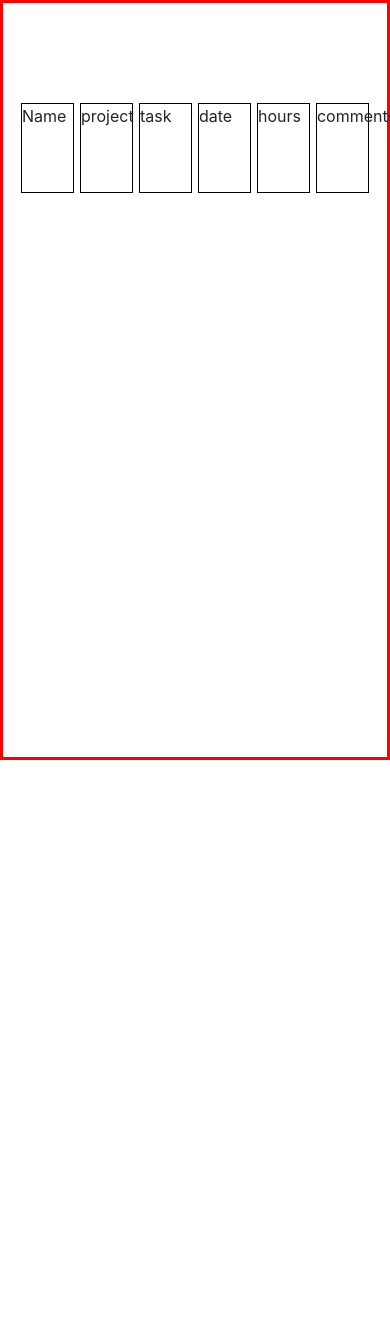
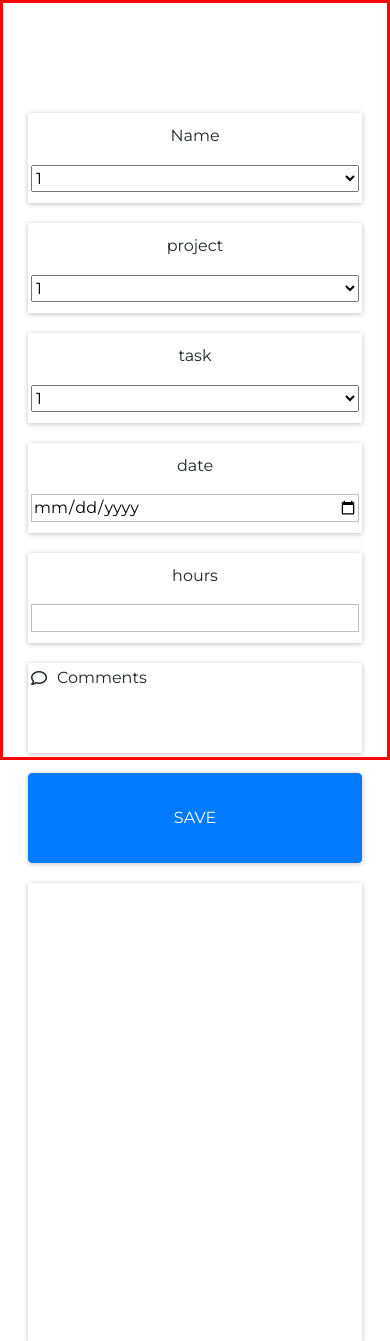
Before and after one commit to SamerAtawna/HoursCharge, a PHP site: page / in a window 390 px wide. Shown: the part 42-1383 px from the top of the page. Before the commit the page ends 802 px from the top, so only its background shows below. Run offline with PHP 8.4, Linux system fonts and the light colour scheme; some libraries are stand-ins or nearby versions.

Commit message:
improved ui + added responsivnes

```diff
--- a/index.html
+++ b/index.html
@@ -3,6 +3,8 @@
 <head>
 	<title>Hours Charger</title>
     <link rel="stylesheet" type="text/css" href="style/style.css">
+        <link rel="stylesheet" type="text/css" href="style/reponsive.css">
+    <link rel="stylesheet" href="https://use.fontawesome.com/releases/v5.6.3/css/all.css" integrity="sha384-UHRtZLI+pbxtHCWp1t77Bi1L4ZtiqrqD80Kn4Z8NTSRyMA2Fd33n5dQ8lWUE00s/" crossorigin="anonymous">
     <link href="https://stackpath.bootstrapcdn.com/bootstrap/4.2.1/css/bootstrap.min.css" rel="stylesheet" integrity="sha384-GJzZqFGwb1QTTN6wy59ffF1BuGJpLSa9DkKMp0DgiMDm4iYMj70gZWKYbI706tWS" crossorigin="anonymous">
     <script src="https://stackpath.bootstrapcdn.com/bootstrap/4.2.1/js/bootstrap.min.js" integrity="sha384-B0UglyR+jN6CkvvICOB2joaf5I4l3gm9GU6Hc1og6Ls7i6U/mkkaduKaBhlAXv9k" crossorigin="anonymous"></script>
     <meta name="viewport" content="width=device-width, initial-scale=1.0">
@@ -14,14 +16,44 @@
     </div>
 
     <div class="container">
+                <div class="name">Name
+                    <select id="name">
+                            <option value="1">1</option>
+                             <option value="2">2</option>
 
-                <div class="name">Name</div>
-                 <div class="project">project</div>
-                 <div class="task">task</div>
-                 <div class="date">date</div>
 
-                 <div class="hours">hours</div>
-                 <div class="comments">comments</div>
+                    </select>
+                                    </div>
+                 <div class="project">project
+            <select id="name">
+                            <option value="1">1</option>
+                             <option value="2">2</option>
+
+
+                    </select>
+                </div>
+                 <div class="task">task
+         <select id="name">
+                             <option value="1">1</option>
+                             <option value="2">2</option>
+
+
+                    </select>
+
+        </div>
+                 <div class="date">date
+            <input type=date>
+        </div>
+                 <div class="hours">hours
+                     <input type=number min=1 step=0.1>
+
+
+        </div>
+                 <div class="comments"><i class="far fa-comment"></i>Comments
+                     <textarea id=comment></textarea>
+                     </div>
+                <input type=button class="btn btn-primary" value="SAVE">
+        <div class="dttable"></div>
 
 
 
--- /dev/null
+++ b/style/reponsive.css
@@ -0,0 +1,8 @@
+@media only screen and (max-width: 466px){
+
+    .container > *{
+        width:100%;
+    }
+
+
+}
--- a/style/style.css
+++ b/style/style.css
@@ -1,3 +1,5 @@
+
+@import url('https://fonts.googleapis.com/css?family=Montserrat');
 .header{
     position: relative;
     display: flex;
@@ -6,6 +8,7 @@
     height:5vh;
 
 }
+
 .title{
    color:white;
     align-self: center;
@@ -17,16 +20,57 @@
     display:flex;
     padding-top:100px;
     border:3px solid red;
+    font-family: Montserrat;
     height:90vh;
     flex-wrap: wrap;
-    justify-content: space-around
+    justify-content: space-between;
 
 }
-.container *{
-    border:1px solid black;
-    width:15%;
+.container > *{
+    border:1px solid white;
+    width:180px;
     height:90px;
+    margin:10px;
+    box-shadow: 0px 1px 5px silver;
+    display: flex;
+    flex-direction: column;
+    padding:2px;
+    justify-content: space-around;
+    text-align: center;
+
+
 }
 .dttable{
     width:100%;
+    height:70%;
 }
+.comments{
+    width:100%;
+    display: flex;
+        flex-direction: row;
+    flex-wrap: wrap;
+    justify-content: flex-start;
+
+}
+
+input[type=number]{
+    text-align: center;
+}
+input[type=date], input[type=number]
+{
+    border:1px solid silver;
+}
+select{
+    height:27px;
+}
+.comments #comment{
+    width:100%;
+    resize: none;
+    border:none;
+    font-size: 14px;
+
+}
+.comments i{
+line-height: 25px;
+    margin-right:10px;
+}
```
